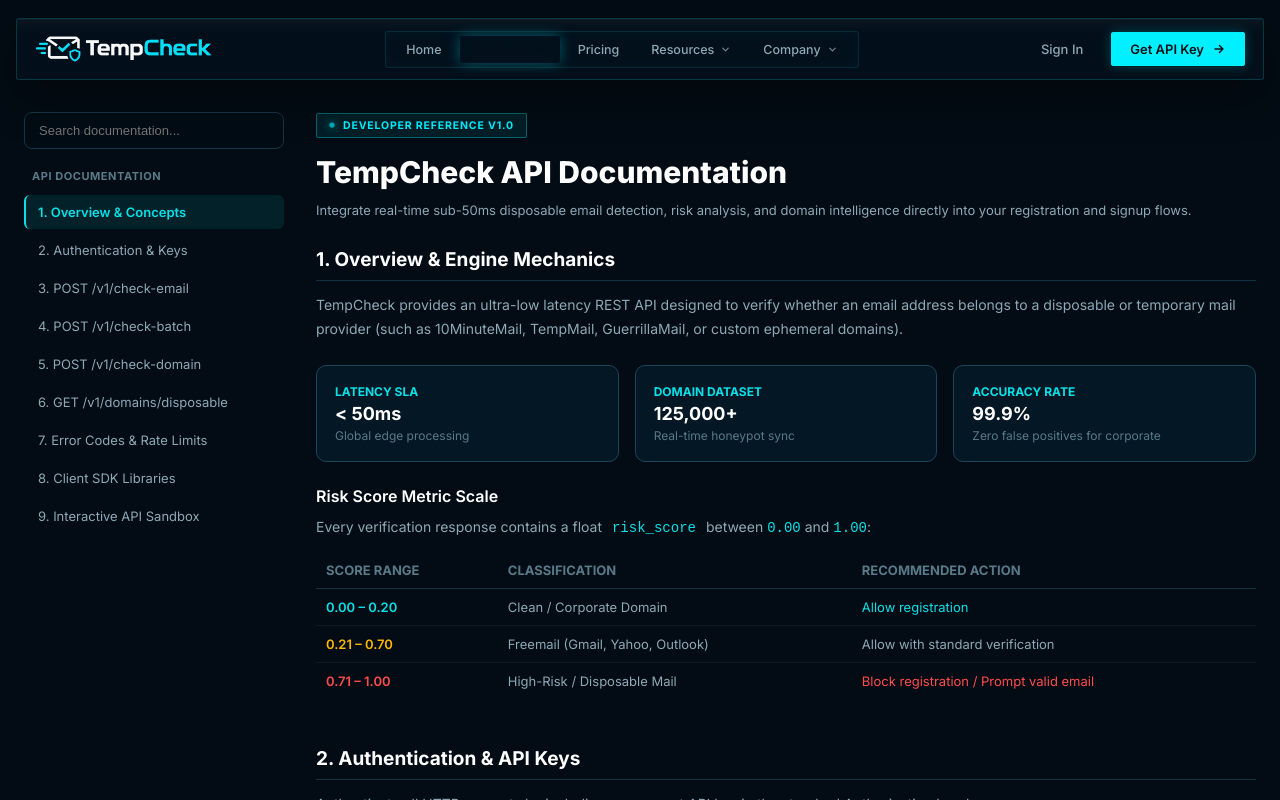
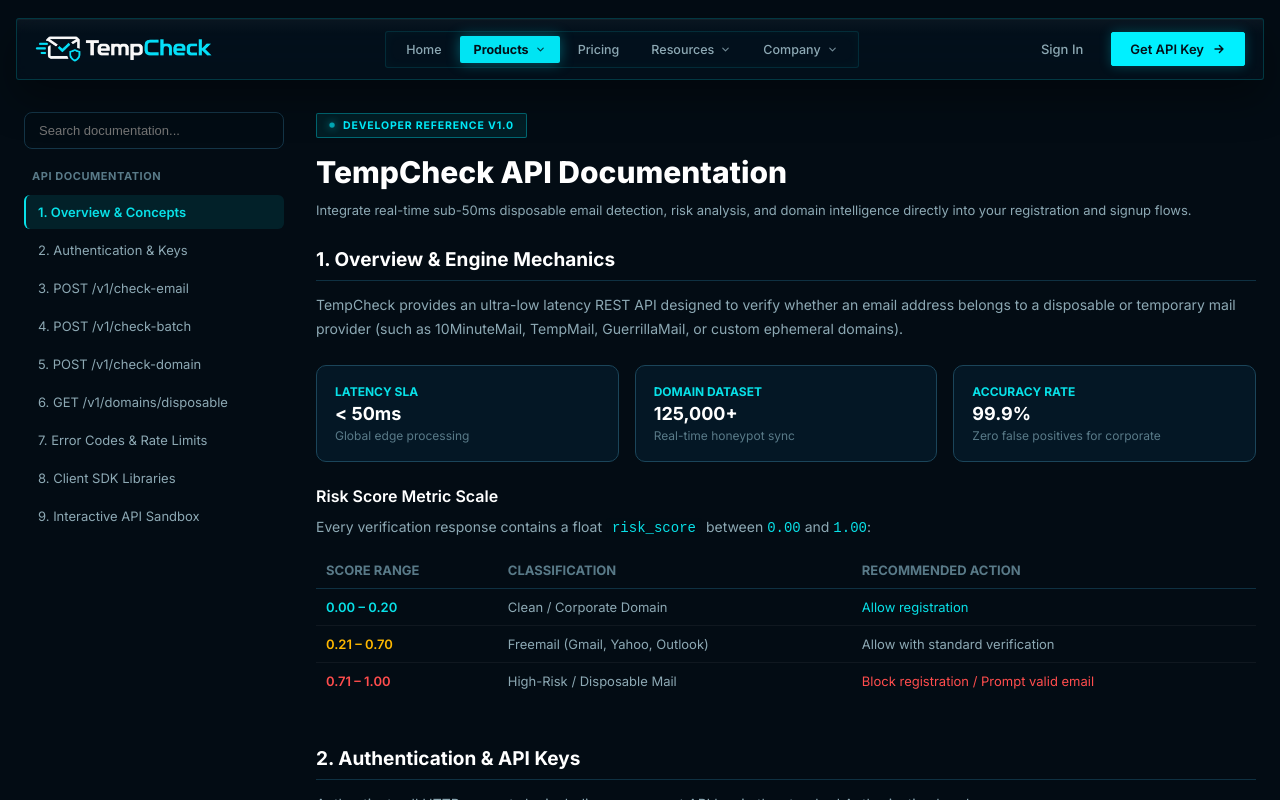
Before and after one commit to jaydeexsf/tempcheck, a Next.js app: page /docs in a window 1280 px wide. Built offline with nearby package versions, Linux system fonts and the light colour scheme.

Commit message:
Refine navigation and docs tracking

```diff
--- a/src/app/docs/page.tsx
+++ b/src/app/docs/page.tsx
@@ -1,6 +1,6 @@
 'use client';
 
-import React, { useState } from 'react';
+import React, { useEffect, useState } from 'react';
 import Navbar from '@/components/global/Navbar';
 import Footer from '@/components/global/Footer';
 
@@ -138,6 +138,28 @@
   const filteredNavItems = navItems.filter(item =>
     item.label.toLowerCase().includes(searchQuery.toLowerCase())
   );
+
+  useEffect(() => {
+    const sections = navItems
+      .map((item) => document.getElementById(item.id))
+      .filter((section): section is HTMLElement => Boolean(section));
+
+    const observer = new IntersectionObserver(
+      (entries) => {
+        const visibleSections = entries
+          .filter((entry) => entry.isIntersecting)
+          .sort((first, second) => first.boundingClientRect.top - second.boundingClientRect.top);
+
+        if (visibleSections[0]) {
+          setActiveSection(visibleSections[0].target.id);
+        }
+      },
+      { rootMargin: '-35% 0px -55% 0px', threshold: [0, 0.25, 0.5] },
+    );
+
+    sections.forEach((section) => observer.observe(section));
+    return () => observer.disconnect();
+  }, []);
 
   return (
     <div className="app-layout" style={{ minHeight: '100vh', display: 'flex', flexDirection: 'column' }}>
--- a/src/app/template.tsx
+++ b/src/app/template.tsx
@@ -1,18 +1,13 @@
 'use client';
 
 import React from 'react';
-import { motion } from 'framer-motion';
 
 export default function Template({ children }: { children: React.ReactNode }) {
   return (
-    <motion.div
-      initial={{ opacity: 0, y: 12 }}
-      animate={{ opacity: 1, y: 0 }}
-      exit={{ opacity: 0, y: -12 }}
-      transition={{ duration: 0.35, ease: [0.22, 1, 0.36, 1] }}
+    <div
       style={{ width: '100%', minHeight: '100vh', display: 'flex', flexDirection: 'column' }}
     >
       {children}
-    </motion.div>
+    </div>
   );
 }
--- a/src/components/global/Navbar.tsx
+++ b/src/components/global/Navbar.tsx
@@ -114,8 +114,6 @@
     { title: 'About TempCheck', desc: 'Global weather & email verification tech', href: '/about', icon: icons.about },
     { title: 'Careers', desc: 'Join our engineering team', href: '/careers', icon: icons.about },
     { title: 'SLA Guarantee', desc: '99.9% uptime SLA & credit policies', href: '/sla', icon: icons.sla },
-    { title: 'Terms of Service', desc: 'Developer API legal agreement', href: '/terms', icon: icons.terms },
-    { title: 'Privacy Policy', desc: 'GDPR, data protection & processing', href: '/privacy', icon: icons.privacy },
     { title: 'Support Desk', desc: 'Contact engineering & sales team', href: '/contact', icon: icons.contact },
   ];
 
--- a/src/styles/globals.css
+++ b/src/styles/globals.css
@@ -165,8 +165,8 @@
 .active-pill {
     font-size: 12.5px;
     font-weight: 700;
-    color: #031019;
-    background: rgba(0, 240, 255, 0.95);
+    color: #031019 !important;
+    background: rgba(0, 240, 255, 0.95) !important;
     padding: 6px 16px;
     border-radius: 2px;
     box-shadow: 0 0 14px rgba(0, 240, 255, 0.35);
```
